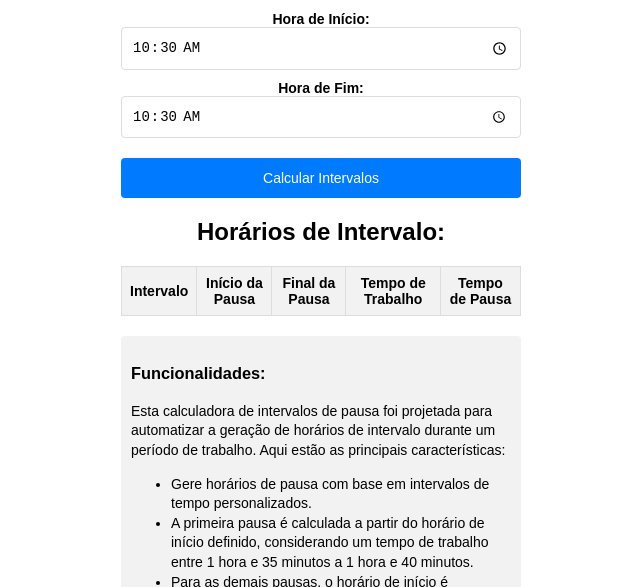
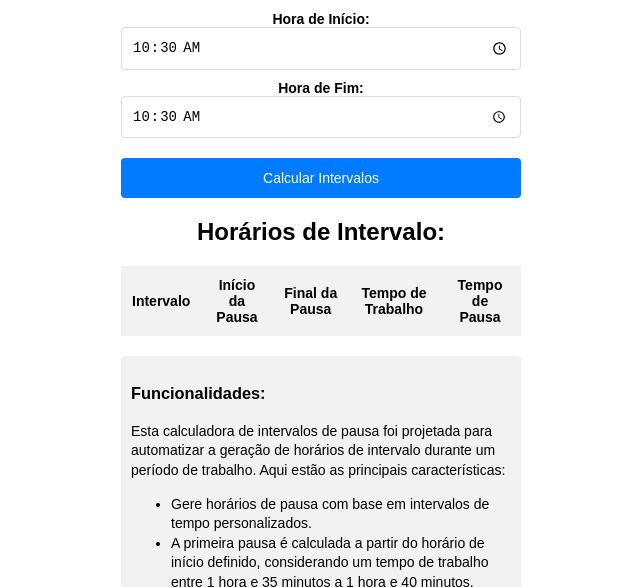
Before and after one commit to nathan5d/IntervaloFlex, a plain HTML site: page index.html in a window 1280 px wide. Both pictures are taken after typing "10:30", "10:30" into the empty fields and a click on the button "Calcular Intervalos". Shown: the part 213-800 px from the top of the page, without its empty margins (319-959 px from the left). Drawn offline with Linux system fonts and the light colour scheme.

Commit message:
fix: pwa

```diff
--- a/index.html
+++ b/index.html
@@ -69,7 +69,8 @@
             min-height: 40px;
         }
 
-        .btn-content, .btn-content button{
+        .btn-content,
+        .btn-content button {
             width: 100%;
             min-height: 40px;
         }
@@ -99,16 +100,19 @@
             font-size: 14px;
         }
 
+
+
+        th {
+            background-color: #f2f2f2;
+        }
+
         th,
         td {
-            border: 1px solid #ddd;
+            border: 3px solid #f2f2f2;
             padding: 8px;
             text-align: center;
         }
 
-        th {
-            background-color: #f2f2f2;
-        }
 
         .logo img {
             width: 5.9rem;
```
